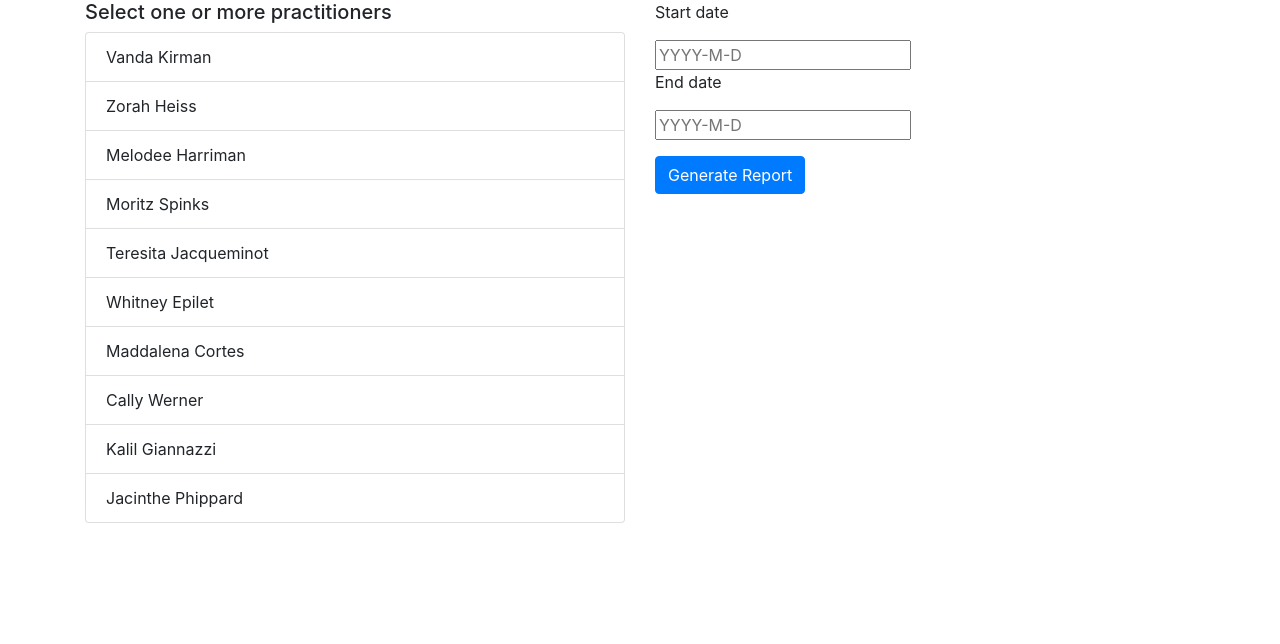
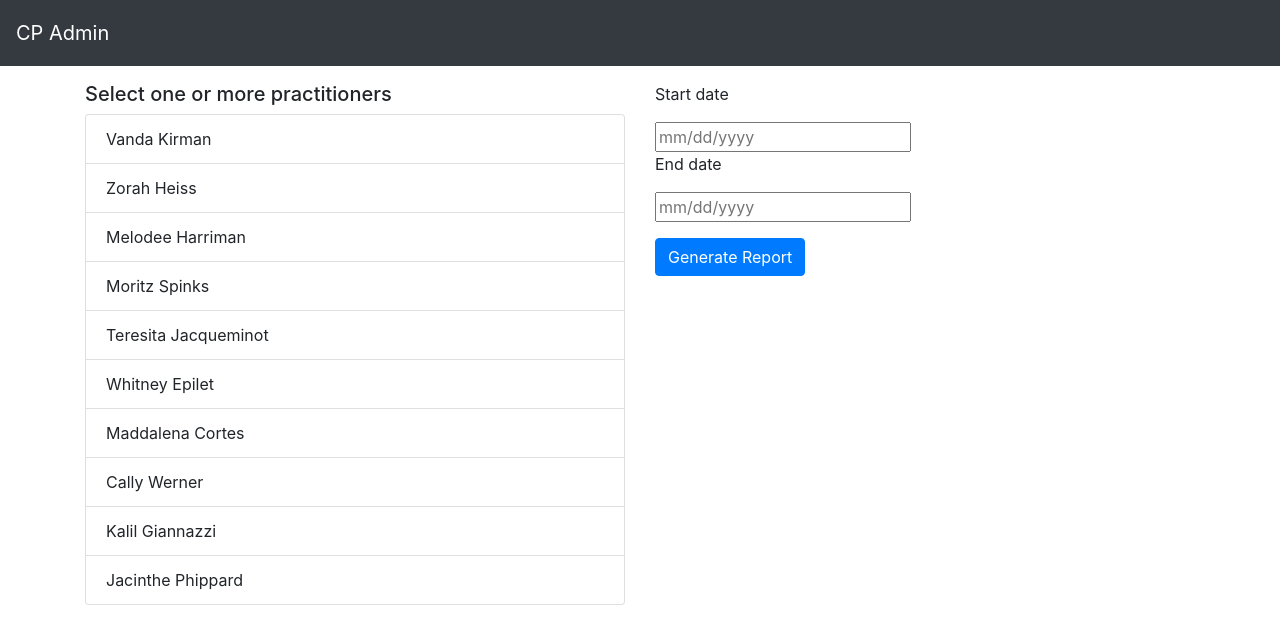
Before and after one commit to iankhor/admin-cplus, a React (Create React App) app: page / in a window 1280 px wide. Shown: the top 644 px of the page. Built offline with nearby package versions, Linux system fonts and the light colour scheme.

Commit message:
parse date in date picker

```diff
--- a/src/components/App.js
+++ b/src/components/App.js
@@ -1,8 +1,8 @@
 import React, { useState } from 'react'
-import { Container, ListGroup, Button, Table, Row, Col } from 'react-bootstrap'
+import { Container, ListGroup, Button, Table, Row, Col, Navbar } from 'react-bootstrap'
 import practitioners from './../data/practitioners.json'
 import appointments from './../data/appointments.json'
-import { formatISO, isValid } from 'date-fns'
+import { formatISO, isValid, format as dateFormat, parse as dateParse } from 'date-fns'
 import { summariseFinancials, findPracitioner, findAppointments } from './../lib'
 
 import DayPickerInput from 'react-day-picker/DayPickerInput'
@@ -49,7 +49,14 @@ export default function App() {
   }
 
   return (
-    <Container>
+    <>
+      <Navbar bg="dark" variant="dark">
+        <Navbar.Brand href="#home">
+          <Navbar.Brand>CP Admin</Navbar.Brand>
+        </Navbar.Brand>
+      </Navbar>
+
+      <Container className="mt-3">
         {financials.length === 0 && (
           <Row>
             <Col>
@@ -71,9 +78,33 @@ export default function App() {
               <Row>
                 <Col>
                   <p>Start date</p>
-                <DayPickerInput onDayChange={(day) => setStartDate(day)} />
+                  <DayPickerInput
+                    onDayChange={(day) => setStartDate(day)}
+                    dayPickerProps={{
+                      initialMonth: new Date(2017, 12),
+                    }}
+                    format={'MM/dd/yyyy'}
+                    parseDate={(date, format) => {
+                      const parsed = dateParse(date, 'MM/dd/yyyy', new Date())
+                      return isValid(parsed) ? parsed : null
+                    }}
+                    formatDate={(date, format) => dateFormat(date, format)}
+                    placeholder={'mm/dd/yyyy '}
+                  />
                   <p>End date</p>
-                <DayPickerInput onDayChange={(day) => setEndDate(day)} />
+                  <DayPickerInput
+                    onDayChange={(day) => setEndDate(day)}
+                    dayPickerProps={{
+                      initialMonth: new Date(2017, 12),
+                    }}
+                    parseDate={(date, format) => {
+                      const parsed = dateParse(date, 'MM/dd/yyyy', new Date())
+                      return isValid(parsed) ? parsed : null
+                    }}
+                    format={'MM/dd/yyyy'}
+                    formatDate={(date, format) => dateFormat(date, format)}
+                    placeholder={'mm/dd/yyyy'}
+                  />
                   {isError && <div>Select a valid start and end date</div>}
                 </Col>
               </Row>
@@ -119,7 +150,9 @@ export default function App() {
                           <td>{f.practitionerName}</td>
                           <td>{f.revenue.toLocaleString('en-US', { style: 'currency', currency: 'USD' })}</td>
                           <td>{f.cost.toLocaleString('en-US', { style: 'currency', currency: 'USD' })}</td>
-                        <td>{(f.revenue - f.cost).toLocaleString('en-US', { style: 'currency', currency: 'USD' })}</td>
+                          <td>
+                            {(f.revenue - f.cost).toLocaleString('en-US', { style: 'currency', currency: 'USD' })}
+                          </td>
                         </tr>
                       )
                     })}
@@ -168,5 +201,6 @@ export default function App() {
           </>
         )}
       </Container>
+    </>
   )
 }
```
Lines whose indentation alone changed are shown as unchanged.
